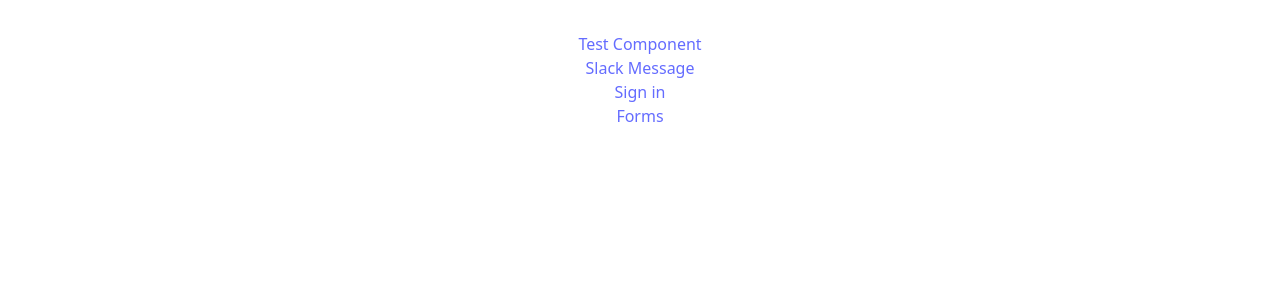
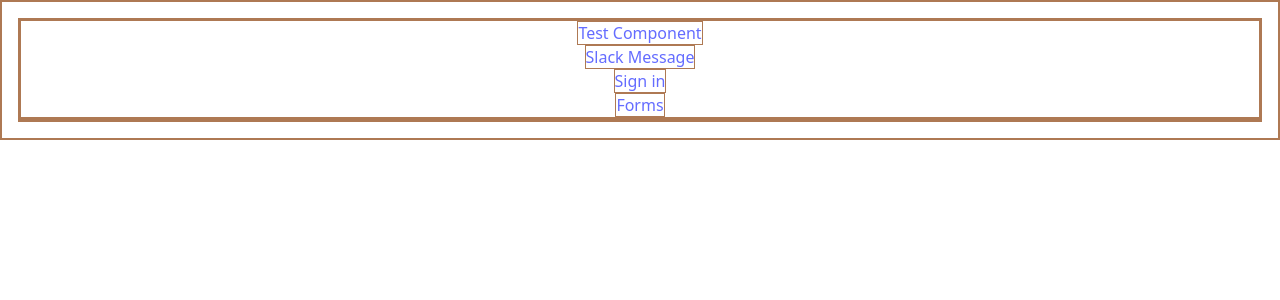
Before and after one commit to yurivasconcelos/old-yurivasconcelos.github.io, a React (Vite) app: page / in a window 1280 px wide. Shown: the top 300 px of the page. Built offline with nearby package versions, Linux system fonts and the light colour scheme.

Commit message:
trying to fix elements

```diff
--- a/src/components/TestsComponent.tsx
+++ b/src/components/TestsComponent.tsx
@@ -88,6 +88,7 @@
         {/* card-example finish */}
 
         {/* pills example */}
+        <div>
           <span className='bg-blue-100 text-blue-800 text-xs font-medium me-2 px-2.5 py-0.5 rounded-full dark:bg-blue-900 dark:text-blue-300'>
             Default
           </span>
@@ -103,15 +104,7 @@
           <span className='bg-yellow-100 text-yellow-800 text-xs font-medium me-2 px-2.5 py-0.5 rounded-full dark:bg-yellow-900 dark:text-yellow-300'>
             Yellow
           </span>
-        <span className='bg-indigo-100 text-indigo-800 text-xs font-medium me-2 px-2.5 py-0.5 rounded-full dark:bg-indigo-900 dark:text-indigo-300'>
-          Indigo
-        </span>
-        <span className='bg-purple-100 text-purple-800 text-xs font-medium me-2 px-2.5 py-0.5 rounded-full dark:bg-purple-900 dark:text-purple-300'>
-          Purple
-        </span>
-        <span className='bg-pink-100 text-pink-800 text-xs font-medium me-2 px-2.5 py-0.5 rounded-full dark:bg-pink-900 dark:text-pink-300'>
-          Pink
-        </span>
+        </div>
         {/* pills example */}
 
         {/* alert example - https://flowbite.com/docs/components/alerts/ */}
--- a/src/index.css
+++ b/src/index.css
@@ -1,35 +1,40 @@
 @tailwind base;
 @tailwind components;
 @tailwind utilities;
-/*
-:root {
-  font-family: Inter, system-ui, Avenir, Helvetica, Arial, sans-serif;
+
+html {
+  overflow-y: none;
   line-height: 1.5;
-  font-weight: 400;
+  -webkit-text-size-adjust: 100%;
+  -moz-tab-size: 4;
+  -o-tab-size: 4;
+  tab-size: 4;
+  font-family: ui-sans-serif, system-ui, -apple-system, BlinkMacSystemFont, 'Segoe UI', Roboto, 'Helvetica Neue', Arial,
+    'Noto Sans', sans-serif, 'Apple Color Emoji', 'Segoe UI Emoji', 'Segoe UI Symbol', 'Noto Color Emoji';
+}
 
-  color-scheme: light dark;
-  color: rgba(255, 255, 255, 0.87);
-  background-color: #242424;
+/* todos elementos */
+*,
+::before,
+::after {
+  box-sizing: border-box;
+  border-width: 1px;
+  border-style: solid;
+  border-color: #ae7953;
+  word-wrap: break-word;
+}
+body {
+  margin: 0;
+  padding: 1rem;
 
-  font-synthesis: none;
-  text-rendering: optimizeLegibility;
-  -webkit-font-smoothing: antialiased;
-  -moz-osx-font-smoothing: grayscale;
-} */
+  place-items: center;
+  text-align: center;
+  min-width: 320px;
+  min-height: 100%;
+}
 
 #root {
-  max-width: 1280px;
   margin: 0 auto;
-  padding: 2rem;
-  text-align: center;
-}
-
-body {
-  margin: 0;
-  display: relative;
-  place-items: center;
-  min-width: 320px;
-  min-height: 100vh;
 }
 
 a {
```
Lines whose indentation alone changed are shown as unchanged.
